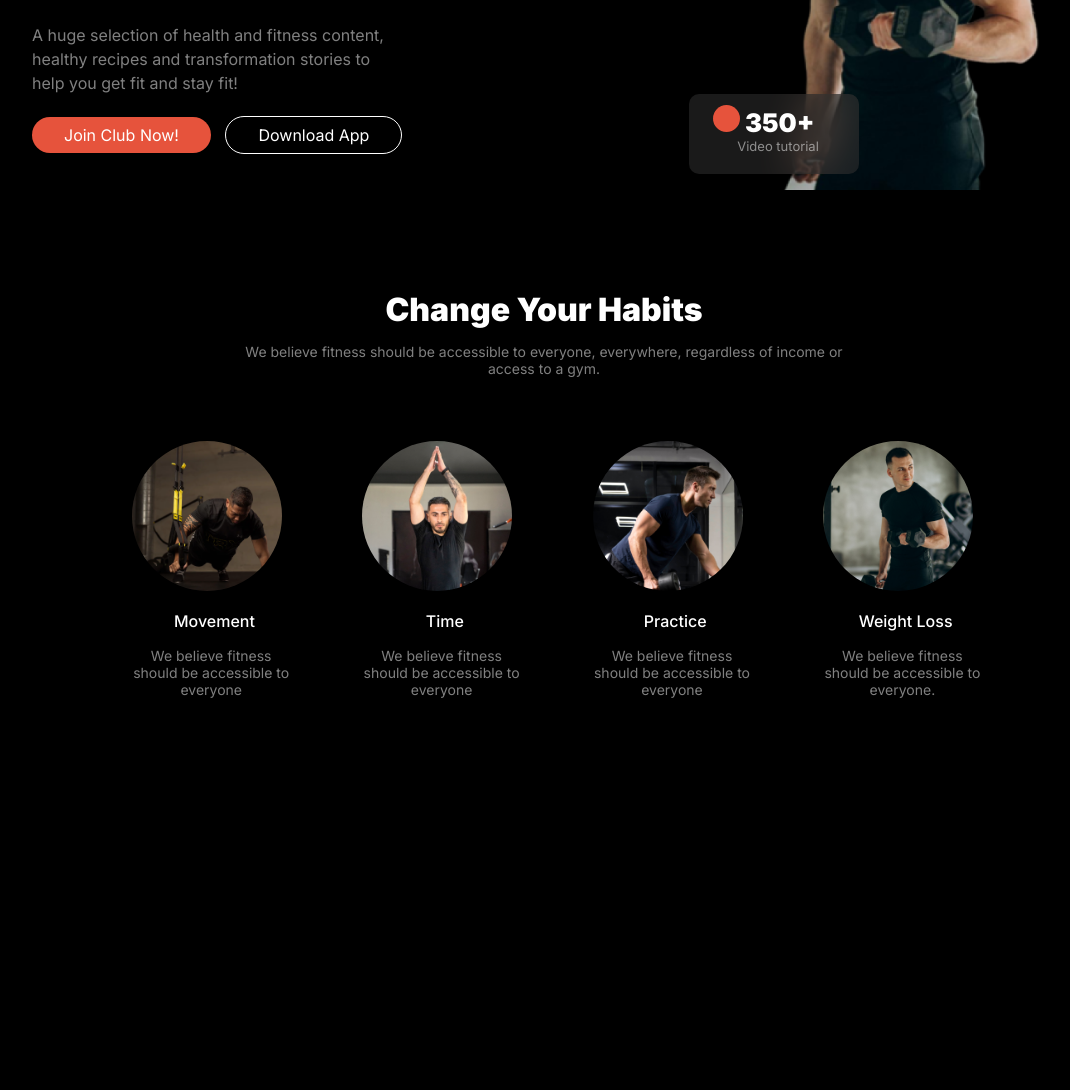
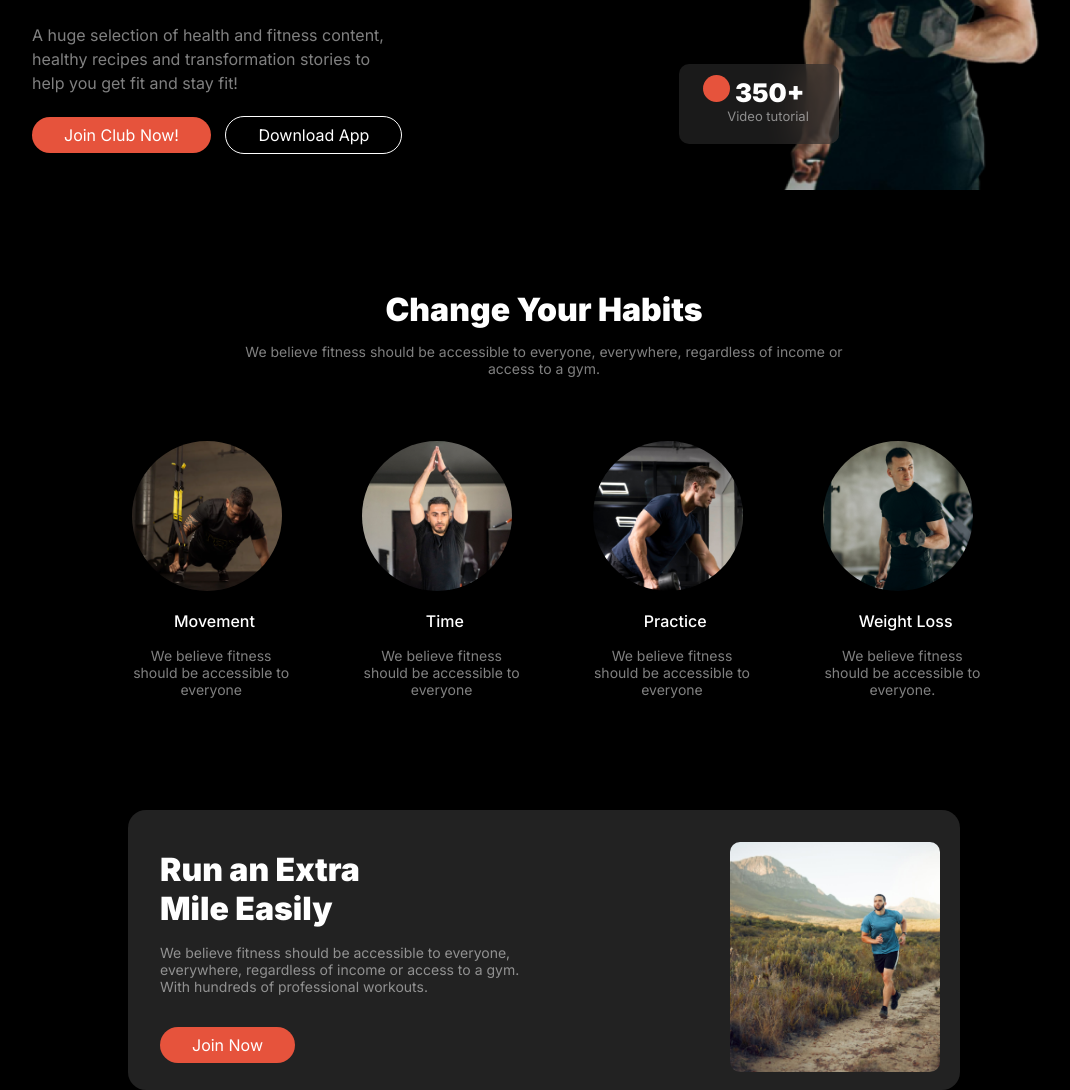
Before and after one commit to shravantidas/assignment2_repo, a plain HTML site: page index.html in a window 1280 px wide. Shown: the part 367-1457 px from the top of the page, without its empty margins (96-1166 px from the left). Before the commit the page ends 1065 px from the top, so only its background shows below. Drawn offline with Linux system fonts and the light colour scheme; a web font is replaced by a local one.

Commit message:
extra mile section added here

```diff
--- a/css/style.css
+++ b/css/style.css
@@ -92,14 +92,19 @@ body{
  background-repeat: no-repeat;
  background-size: cover;
 }
+.banner-card{
+    position: relative;
+}
 .card-1{
     color: white;
     backdrop-filter: blur(20px);
  background: rgba(255, 255, 255, 0.1);
  border-radius: 10px;
- width: 170px;
+ width: 160px;
  height: 80px;
-
+ position: absolute;
+ top: -360px;
+ right: -80px;
 }
 .card-2{
     color: white;
@@ -108,8 +113,11 @@ backdrop-filter: blur(20px);
 background: rgba(48, 48, 48, 0.54);
 padding-left: 1.5rem;
 padding-top: 0.7rem;
-width: 170px;
+width: 160px;
  height: 80px;
+ position: absolute;
+ top: -130px;
+ left: -100px;
 }
 
 .card-2 button{
@@ -132,16 +140,6 @@ padding-bottom: 0.3rem;
 .card-1 p,.card-2 p{
    font-size: 13px;
    padding-left: 1.5rem;
-}
-.banner-card{
-    display: flex;
-}
-#card1{
-    margin-top: -320px;
-}
-#card2{
-    margin-top: -100px;
-    margin-left: -260px;
 }
 
 /* header part css ends here */
@@ -194,4 +192,47 @@ border-radius: 100%;
     color: rgba(255, 255, 255, 0.5);
     text-align: center;
     margin-right: 4.5rem;
+    margin-bottom: 7rem;
 }
+.extra-mile{
+    width: 65%;
+    height: 280px;
+    margin: 0 auto;
+    border-radius: 18px;
+    background: rgb(34, 34, 34);
+}
+.extra-mile-container{
+ display: flex;
+ justify-content: space-between;
+}
+.extra-mile-container .extra-mile-content{
+    width: 50%;
+    padding-left: 2rem;
+    padding-top: 2.5rem;
+}
+.extra-mile-content h2{
+    font-size: 2rem;
+font-weight: 900;
+color: white;
+margin-bottom: 1rem;
+}
+.extra-mile-content p{
+    font-size: 14px;
+    font-weight: 400;
+    color: rgba(255, 255, 255, 0.5);
+    margin-bottom: 2rem;
+}
+.extra-mile-image img{
+    /* display: block;
+  margin-left: 55%;
+  width: 40%;
+  height: 95%;
+  padding-top: 2rem;
+  border-radius: 5%; */
+margin-top: 2rem;
+width: 210px;
+height: 230px;
+margin-right: 20px;
+border-radius: 10px;
+object-fit: cover;
+}
--- a/index.html
+++ b/index.html
@@ -81,9 +81,23 @@
                 </div>
             </div>
         </section>
+
+        <section class="extra-mile">
+           <div class="extra-mile-container">
+            <div class="extra-mile-content">
+                <h2>Run an Extra <br>
+                    Mile Easily</h2>
+                    <p>We believe fitness should be accessible to everyone, everywhere, regardless of income or access to a gym. With hundreds of professional workouts.</p>
+                    <button class="btn-primary">Join Now</button>
+            </div>
+            <div class="extra-mile-image">
+                <img src="images/run.jpg" alt="">
+            </div>
+           </div>
+        </section>
     </main>
     <footer>
 
-    </footer>
+    <!-- </footer> -->
 </body>
 </html>
```
